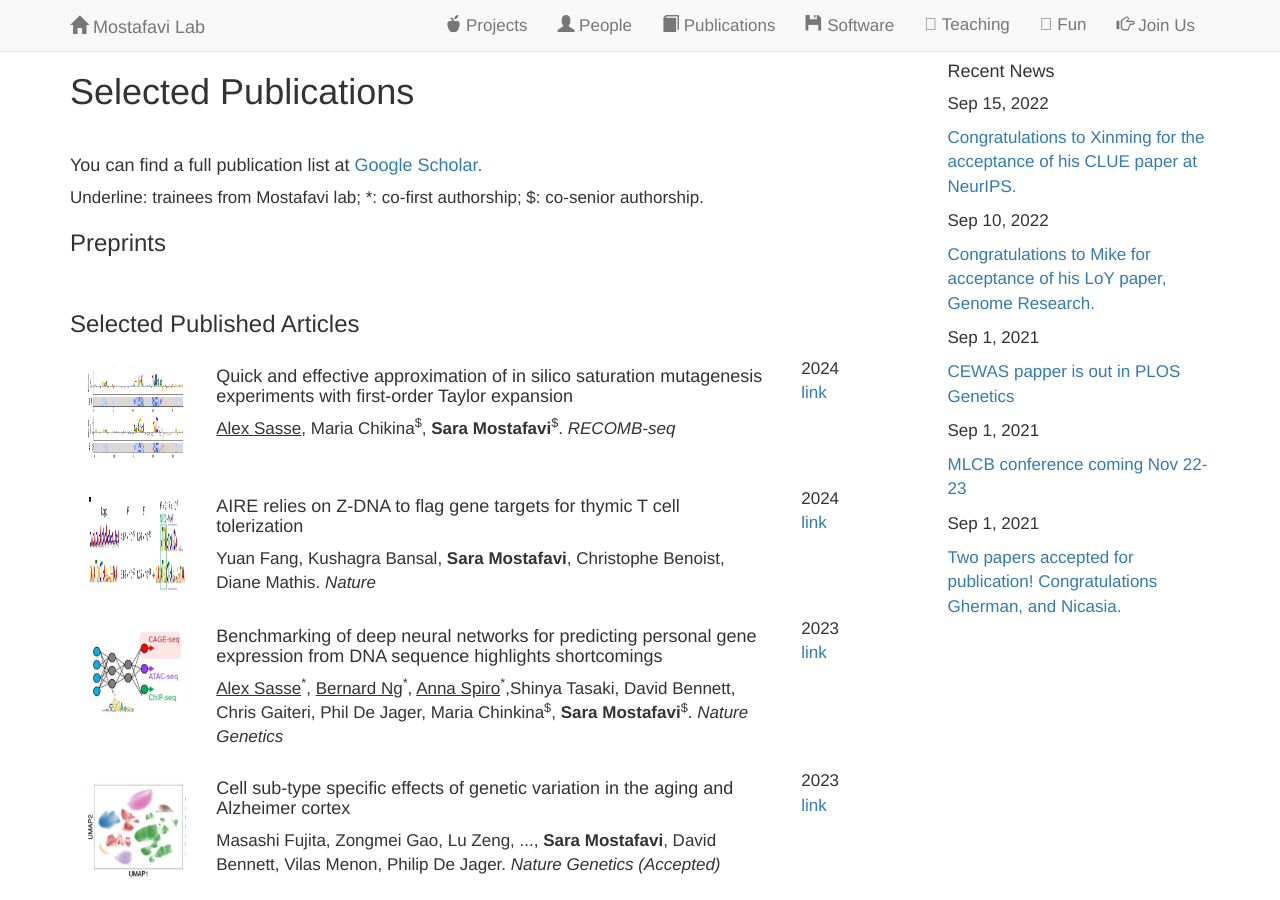
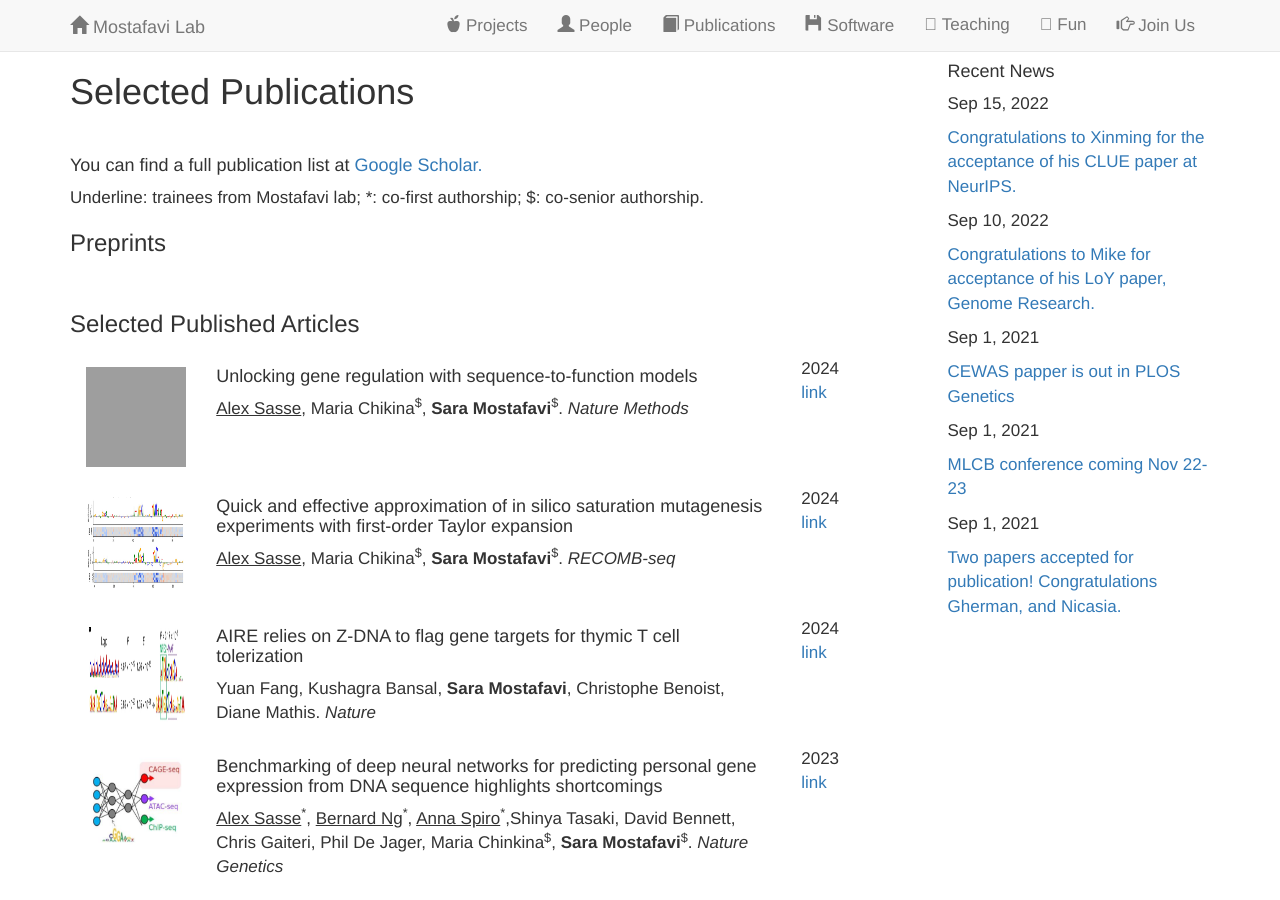
Before and after one commit to saramostafavi/saramostafavi.github.io, a Jekyll site: the page built from publications.html, in a window 1280 px wide and 900 px high. Built offline with Jekyll 4.4.1, drawn with Linux system fonts in a browser that asks for light colours; nearby versions of some CDN libraries; a style sheet for code colours, icons or effects is not loaded; grey boxes are pictures that could not be loaded.

Commit message:
Update publications.yml

```diff
--- a/_data/publications.yml
+++ b/_data/publications.yml
@@ -1,4 +1,14 @@
 ---
+- title: >
+    Unlocking gene regulation with sequence-to-function models
+  author: >
+     <u>Alex Sasse</u>, Maria Chikina<sup>$</sup>, <b> Sara Mostafavi</b><sup>$</sup>.<I> Nature Methods</I>
+  image: ../images/NM.png
+  year: 2024
+  repo:
+    name: link
+    url: https://www.nature.com/articles/s41592-024-02331-5
+
 - title: >
     Quick and effective approximation of in silico saturation mutagenesis experiments with first-order Taylor expansion
   author: >
```
